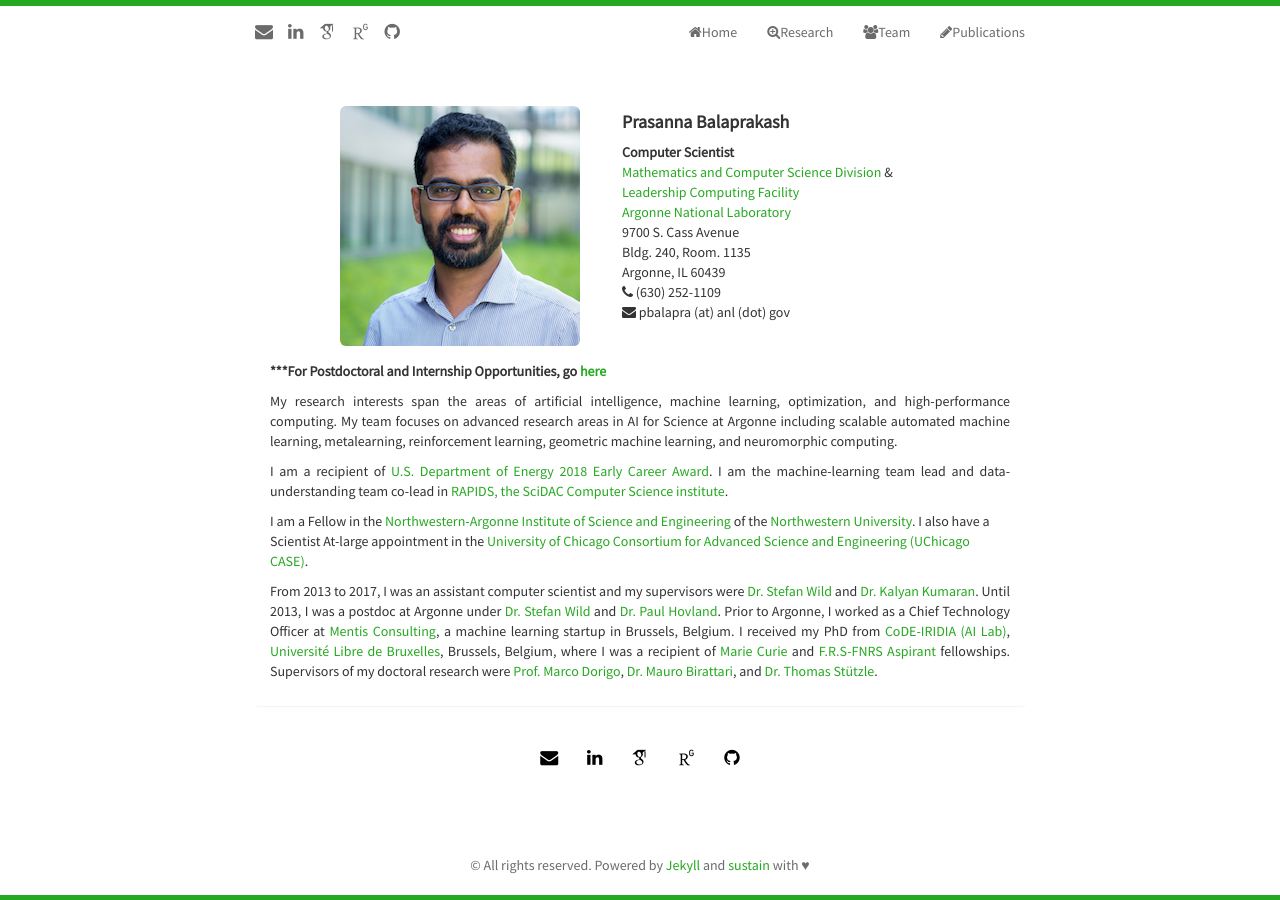
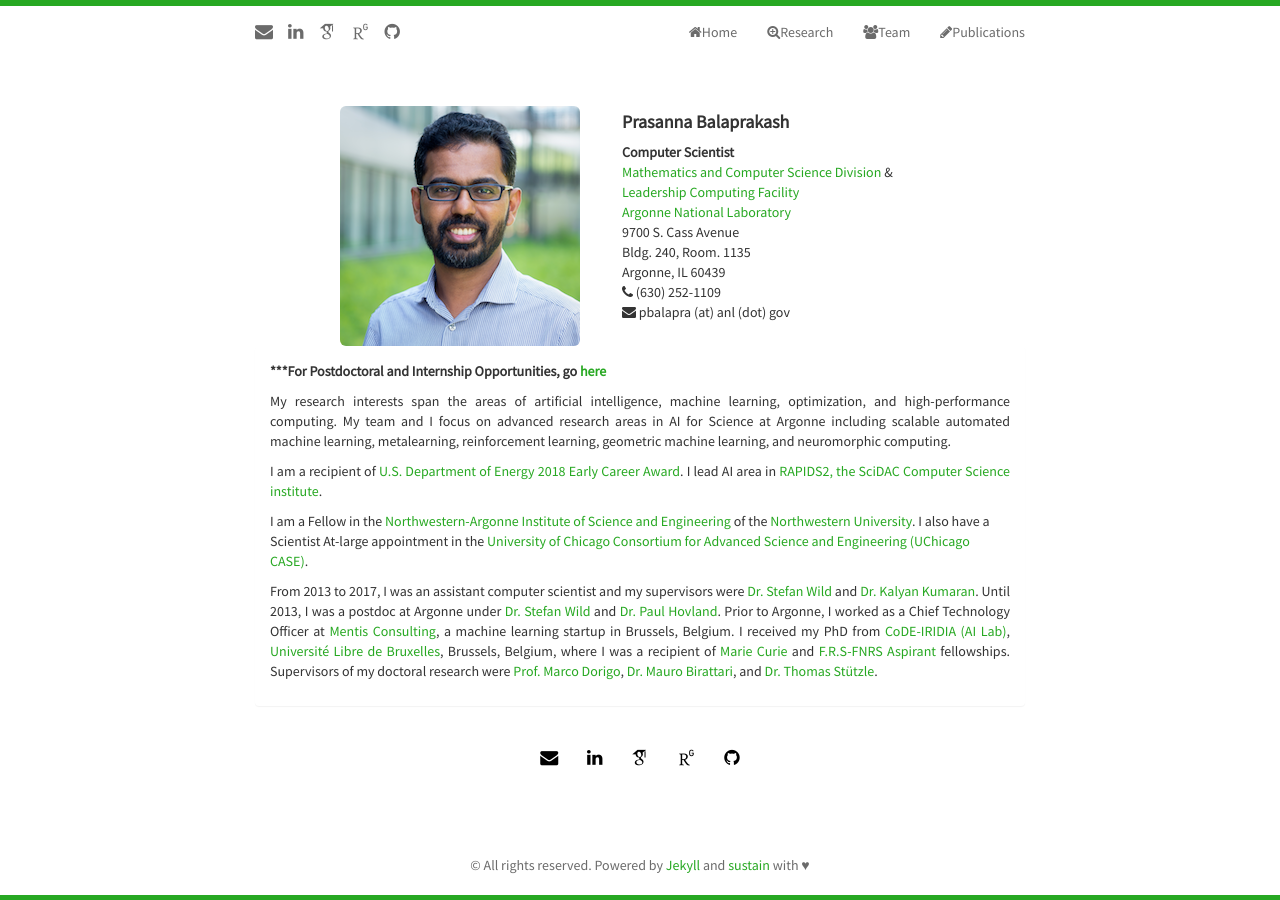
Before and after one commit to pbalapra/pbalapra.github.io, a Jekyll site: the page built from index.html, in a window 1280 px wide. Built offline with Jekyll 4.4.1, drawn with Linux system fonts in a browser that asks for light colours; nearby versions of some CDN libraries; some web fonts are replaced; the list of posts is cut into pages by our own code.

Commit message:
home page edit

```diff
--- a/index.html
+++ b/index.html
@@ -43,7 +43,7 @@ title: Home Page of Prasanna Balaprakash
             </p>
                 <p align="justify">
                     My research interests span the areas of artificial intelligence, machine learning, optimization, and high-performance computing.
-                    My team focuses on advanced research areas in AI for Science at Argonne including scalable automated machine learning, metalearning, reinforcement learning, geometric machine learning, and neuromorphic computing.
+                    My team and I focus on advanced research areas in AI for Science at Argonne including scalable automated machine learning, metalearning, reinforcement learning, geometric machine learning, and neuromorphic computing.
                     <!--
                     My research focuses on the development of scalable, data-efficient machine learning methods for scientific applications.
                     My research interests span the areas of artificial intelligence, machine learning, optimization,
@@ -58,7 +58,7 @@ title: Home Page of Prasanna Balaprakash
                 </p>
                 <p align="justify">
                     I am a recipient of <a href="http://www.anl.gov/articles/three-argonne-scientists-receive-doe-early-career-awards" target="_blank">U.S. Department of Energy 2018 Early Career Award</a>.
-                    I am the machine-learning team lead and data-understanding team co-lead in <a href="https://rapids.lbl.gov/" target="_blank"> RAPIDS, the SciDAC Computer Science institute</a>.
+                    I lead AI area in <a href="https://rapids.lbl.gov/" target="_blank"> RAPIDS2, the SciDAC Computer Science institute</a>.
                 </p>
                 <p> I am a Fellow <!--in the <a href="https://www.ci.uchicago.edu/" target="_blank">Computation Institute</a> of the <a href="https://www.uchicago.edu/" target="_blank">University of Chicago</a> and -->
                     in the <a href="http://naise.northwestern.edu/" target="_blank">Northwestern-Argonne Institute of Science and Engineering</a> of the <a href="http://www.northwestern.edu/" target="_blank">Northwestern University</a>.
```
